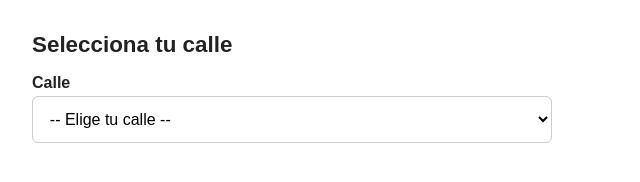
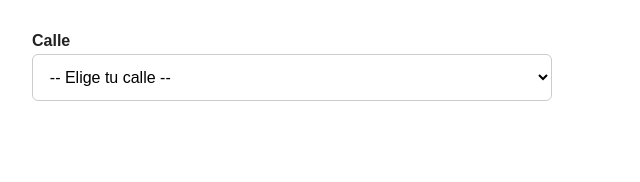
Before and after one commit to vamadora/CitaPrevia, a plain HTML site: page index.html in a window 1280 px wide. Shown: the whole page, without its empty margins (0-640 px from the left). Drawn offline with Linux system fonts and the light colour scheme.

Commit message:
Update index.html

```diff
--- a/index.html
+++ b/index.html
@@ -7,7 +7,6 @@
 </head>
 <body>
   <main>
-    <h1>Selecciona tu calle</h1>
     <label for="calle">Calle</label>
     <select id="calle" disabled>
       <option value="">Cargando calles…</option>
```
